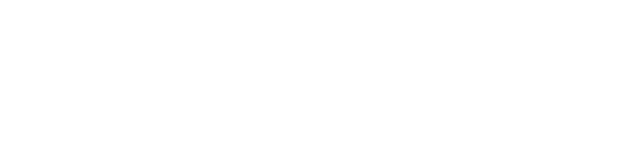
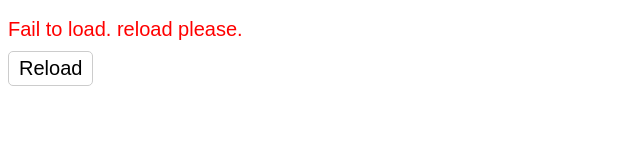
Before and after one commit to ukiuni/SliteDesctop, an Electron app: page index.html in a window 1200 px wide. Shown: the whole page, without its empty margins (0-640 px from the left). Drawn offline with Linux system fonts and the light colour scheme.

Commit message:
Reloadable when load failed.

```diff
--- a/index.html
+++ b/index.html
@@ -2,17 +2,47 @@
 <html>
 <head>
 <style>
-webview {
+body {
 	position: absolute;
 	top: 0;
 	right: 0;
 	bottom: 0;
 	left: 0;
+	font-size: 20px;
+	font-family: sans-serif;
+}
+
+button {
+	padding: 5px 10px;
+	border-radius: 5px;
+	border: solid 1px #CCC;
+	font-size: 20px;
+	font-family: sans-serif;
+	background-color: #FFF;
+	cursor: pointer;
+}
+
+button:HOVER {
+	background-color: #DDD;
+}
+
+#failArea {
+	margin: 10px 0;
+	color: red;
 }
 </style>
+<script type="text/javascript">
+	function reload(url) {
+		require("ipc").send("reload", url)
+	}
+</script>
 <title>Slite</title>
 </head>
 <body>
-	<webview id="mainWebview" src="https://slite.ukiuni.com/" autosize="on"></webview>
+	<div id="failArea">Fail to load. reload please.</div>
+	<div>
+		<button onclick="reload('https://slite.ukiuni.com')">Reload</button>
+	</div>
+
 </body>
 </html>
--- a/main.js
+++ b/main.js
@@ -10,14 +10,18 @@ app.on('window-all-closed', function() {
 });
 app.on('ready', function() {
 	mainWindow = new BrowserWindow({
-		width : 800,
+		width : 1200,
 		height : 600,
+		title : "Slite",
 		"web-preferences" : {
 			"web-security" : false
 		}
 	});
 	// mainWindow.loadUrl('file://' + __dirname + '/index.html');
 	mainWindow.loadUrl(process.env.TARGET || 'https://slite.ukiuni.com');
+	mainWindow.webContents.on("did-fail-load", function() {
+		mainWindow.loadUrl('file://' + __dirname + '/index.html');
+	})
 	ipc.on("reload", function(event, arg) {
 		mainWindow.loadUrl(arg);
 	});
--- a/package.json
+++ b/package.json
@@ -1,6 +1,6 @@
 {
   "name": "Slite",
-  "version": "0.0.5",
+  "version": "0.0.6",
   "description": "Slite Desctop App",
   "main": "main.js",
   "scripts": {
```
